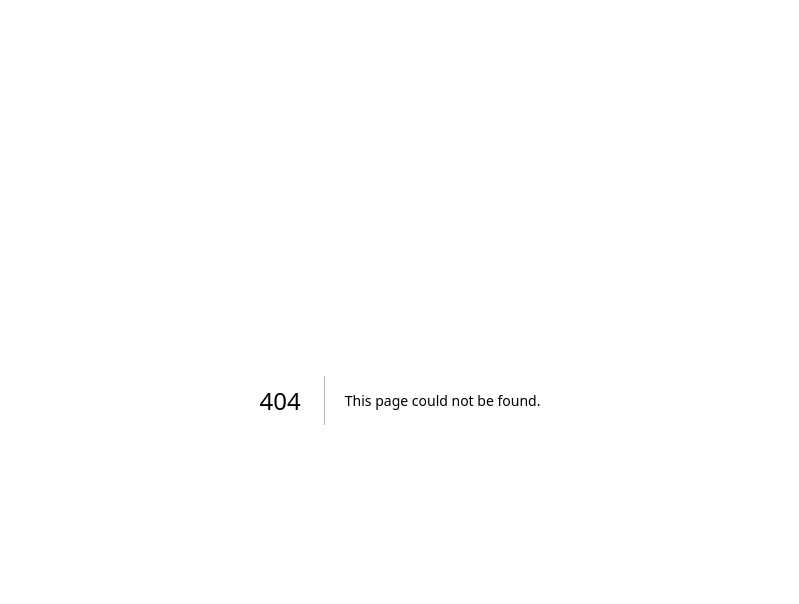
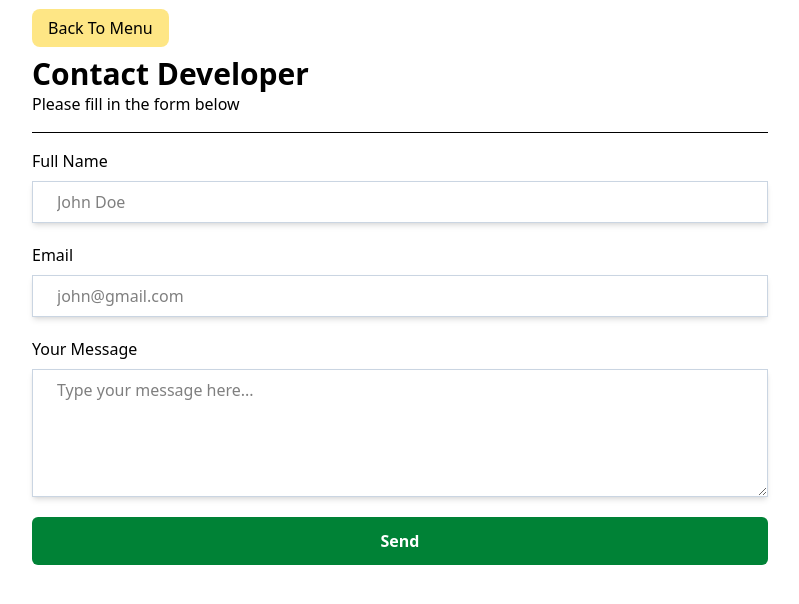
Before and after one commit to uk030621/MultiAdaptDB, a Next.js app: page /contact in a window 1280 px wide. Before the commit this address had no page. Shown: the top 604 px of the page, without its empty margins (240-1039 px from the left). Built offline with nearby package versions, Linux system fonts and the light colour scheme.

Commit message:
Added a contact form

```diff
--- /dev/null
+++ b/app/api/contact/route.js
@@ -0,0 +1,43 @@
+import connectDB from "@/lib/mongodbmongoose";
+import Contact from "@/models/contact";
+import { NextResponse } from "next/server";
+import mongoose from "mongoose";
+
+// POST method to save a new contact message
+export async function POST(req) {
+  const { fullname, email, message } = await req.json();
+
+  try {
+    await connectDB();
+    await Contact.create({ fullname, email, message });
+
+    return NextResponse.json({
+      msg: ["Message sent successfully"],
+      success: true,
+    });
+  } catch (error) {
+    if (error instanceof mongoose.Error.ValidationError) {
+      let errorList = [];
+      for (let e in error.errors) {
+        errorList.push(error.errors[e].message);
+      }
+      console.log(errorList);
+      return NextResponse.json({ msg: errorList });
+    } else {
+      return NextResponse.json({ msg: ["Unable to send message."] });
+    }
+  }
+}
+
+// GET method to retrieve all contact messages
+export async function GET() {
+  try {
+    await connectDB();
+    const messages = await Contact.find().sort({ createdAt: -1 }); // Sorted by most recent
+
+    return NextResponse.json(messages);
+  } catch (error) {
+    console.error("Failed to retrieve messages:", error);
+    return NextResponse.json({ msg: ["Unable to fetch messages."] });
+  }
+}
--- /dev/null
+++ b/app/contact/page.js
@@ -0,0 +1,17 @@
+"use client";
+import ContactForm from "@/components/ContactForm";
+import Link from "next/link";
+
+export default function Home() {
+  return (
+    <div className="p-4 max-w-3xl mx-auto">
+      <Link className="bg-amber-200 px-4 py-2 mt-2 rounded-lg" href="\">
+        Back To Menu
+      </Link>
+      <h1 className="text-3xl font-bold mt-4">Contact Developer</h1>
+      <p>Please fill in the form below</p>
+
+      <ContactForm />
+    </div>
+  );
+}
--- a/app/globals.css
+++ b/app/globals.css
@@ -17,3 +17,12 @@
   opacity: 0.4; /* Apply opacity only to the background */
   z-index: -1; /* Place pseudo-element behind content */
 }
+
+form > div {
+  @apply flex flex-col gap-2;
+}
+
+input,
+textarea {
+  @apply shadow-md px-6 py-2 border border-slate-300;
+}
--- a/app/page.js
+++ b/app/page.js
@@ -113,7 +113,13 @@
         </button>
         {showGuide && (
           <div className="mt-2 bg-white shadow-lg rounded p-4">
-            <h2 className="text-lg font-semibold mb-4">
+            <Link
+              className="bg-amber-200 px-4 py-2 rounded-lg mt-2 "
+              href="\contact"
+            >
+              Contact Developer
+            </Link>
+            <h2 className="text-lg font-semibold mb-4 mt-4">
               How to Use the System
             </h2>
             <ul className="list-disc pl-5 space-y-2">
--- /dev/null
+++ b/components/ContactForm.jsx
@@ -0,0 +1,104 @@
+"use client";
+
+import { useState } from "react";
+
+export default function ContactForm() {
+  const [fullname, setFullname] = useState("");
+  const [email, setEmail] = useState("");
+  const [message, setMessage] = useState("");
+  const [error, setError] = useState([]);
+  const [success, setSuccess] = useState(false);
+
+  const handleSubmit = async (e) => {
+    e.preventDefault();
+
+    console.log("Full name: ", fullname);
+    console.log("Email: ", email);
+    console.log("Message: ", message);
+
+    const res = await fetch("api/contact", {
+      method: "POST",
+      headers: {
+        "Content-type": "application/json",
+      },
+      body: JSON.stringify({
+        fullname,
+        email,
+        message,
+      }),
+    });
+
+    const { msg, success } = await res.json();
+    setError(msg);
+    setSuccess(success);
+
+    if (success) {
+      setFullname("");
+      setEmail("");
+      setMessage("");
+    }
+  };
+
+  return (
+    <>
+      <form
+        onSubmit={handleSubmit}
+        className="py-4 mt-4 border-t flex flex-col gap-5"
+      >
+        <div>
+          <label htmlFor="fullname">Full Name</label>
+          <input
+            onChange={(e) => setFullname(e.target.value)}
+            value={fullname}
+            type="text"
+            id="fullname"
+            placeholder="John Doe"
+          />
+        </div>
+
+        <div>
+          <label htmlFor="email">Email</label>
+          <input
+            onChange={(e) => setEmail(e.target.value)}
+            value={email}
+            type="text"
+            id="email"
+            placeholder="john@gmail.com"
+          />
+        </div>
+
+        <div>
+          <label htmlFor="message">Your Message</label>
+          <textarea
+            onChange={(e) => setMessage(e.target.value)}
+            value={message}
+            className="h-32"
+            id="message"
+            placeholder="Type your message here..."
+          ></textarea>
+        </div>
+
+        <button
+          className="bg-green-700 p-3 text-white font-bold rounded-md"
+          type="submit"
+        >
+          Send
+        </button>
+      </form>
+
+      <div className="bg-slate-100 flex flex-col rounded-md">
+        {error &&
+          error.map((e, index) => (
+            <div
+              key={index} // Adding a unique key
+              className={`${
+                success ? "text-green-800" : "text-red-600"
+              } px-5 py-2`}
+            >
+              {e}
+            </div>
+          ))}
+      </div>
+    </>
+  );
+}
--- /dev/null
+++ b/lib/mongodbmongoose.js
@@ -0,0 +1,14 @@
+import mongoose from "mongoose";
+
+const connectDB = async () => {
+  try {
+    if (mongoose.connection.readyState === 0) {
+      await mongoose.connect(process.env.MONGODBMONGOOSE_URI);
+      console.log("db connected");
+    }
+  } catch (error) {
+    console.log(error);
+  }
+};
+
+export default connectDB;
--- /dev/null
+++ b/models/contact.js
@@ -0,0 +1,32 @@
+import mongoose, { Schema } from "mongoose";
+
+const contactSchema = new Schema({
+  fullname: {
+    type: String,
+    required: [true, "Name is required."],
+    trim: true,
+    minLength: [2, "Name must be larger than 2 characters"],
+    maxLength: [50, "Name must be lesser than 50 characters"],
+  },
+
+  email: {
+    type: String,
+    required: [true, "Email is required."],
+    match: [/^[\w.%+-]+@[\w.-]+\.[A-Za-z]{2,}$/i, "Invalid email address"],
+  },
+
+  message: {
+    type: String,
+    required: [true, "Message is required."],
+  },
+
+  date: {
+    type: Date,
+    default: Date.now,
+  },
+});
+
+const Contact =
+  mongoose.models.Contact || mongoose.model("Contact", contactSchema);
+
+export default Contact;
--- a/package.json
+++ b/package.json
@@ -12,6 +12,7 @@
     "@hello-pangea/dnd": "^18.0.1",
     "@next-auth/mongodb-adapter": "^1.1.3",
     "mongodb": "^5.9.2",
+    "mongoose": "^8.13.2",
     "next": "^15.2.3",
     "next-auth": "^4.24.11",
     "react": "^18.3.1",
```
Also changed, not shown: 1 other file (tests, documents, lock files or other folders).
